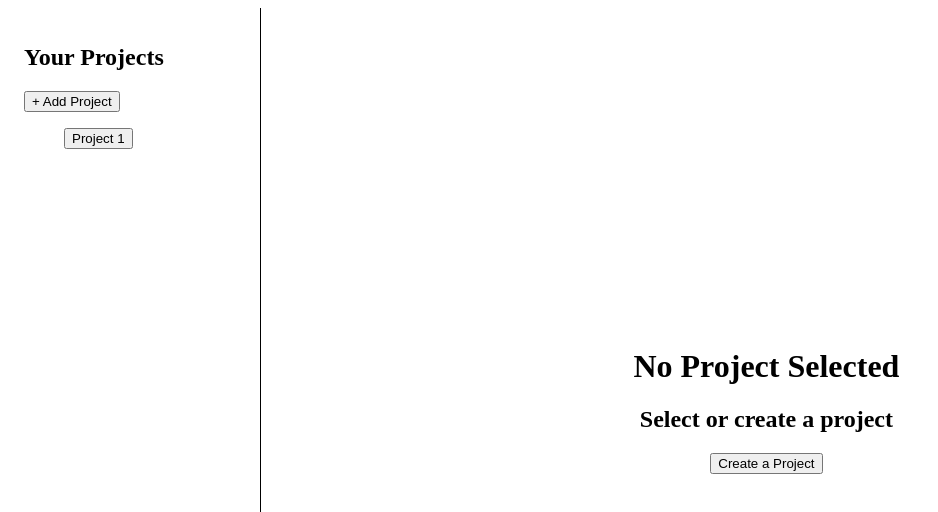
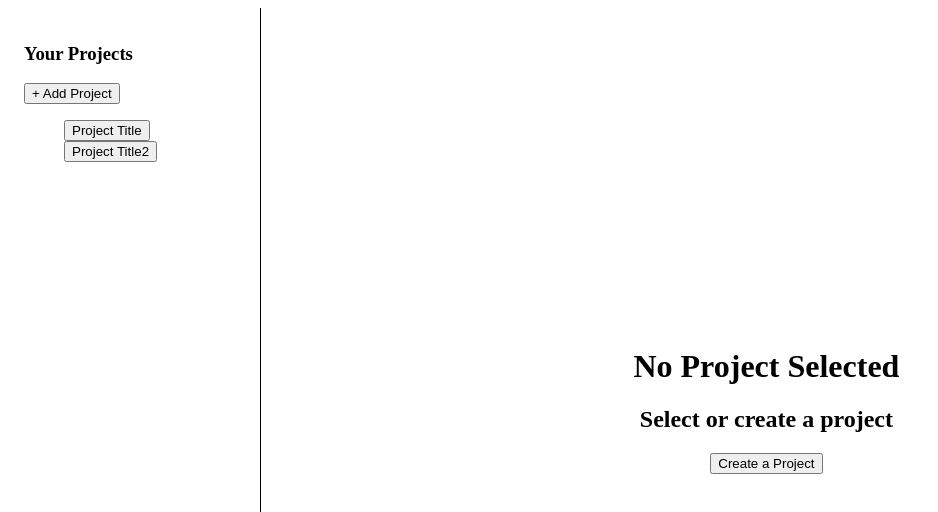
Before and after one commit to CatarinaPBressan/ReactUpskillingProjects, a React (Vite) app in the folder project2_project_management/: page / in a window 1280 px wide. Shown: the top 512 px of the page, without its empty margins (0-938 px from the left). Built offline with nearby package versions, Linux system fonts and the light colour scheme.

Commit message:
Split into components & try to clear a task

```diff
--- a/project2_project_management/src/App.jsx
+++ b/project2_project_management/src/App.jsx
@@ -1,72 +1,71 @@
+import { useState } from "react";
+
+import CreateProjectPage from "./components/CreateProjectPage";
+import NoProjectPage from "./components/NoProjectPage";
+import ProjectPage from "./components/ProjectPage";
+import Sidebar from "./components/Sidebar";
+
+/*
+projects:
+[{
+  title: "Project Title",
+  dueDate: "04/09/2026",
+  description: "Project description",
+  tasks: ["Implement the React Project Management project"]
+}]*/
 function App() {
+  const [projects, setProjects] = useState([
+    {
+      title: "Project Title",
+      dueDate: "04/09/2026",
+      description: "Project descriptionzzzzz",
+      tasks: [],
+    },
+    {
+      title: "Project Title2",
+      dueDate: "20/09/2026",
+      description: "Project descriptionaaaaaa",
+      tasks: ["Implement the React Project Management project"],
+    },
+  ]);
+  const [isCreatingProject, setIsCreatingProject] = useState(false);
+  const [selectedProject, setSelectedProject] = useState(undefined);
+
+  const handleSelectProject = (projectTitle) => {
+    setIsCreatingProject(false);
+    setSelectedProject(
+      projects.find((project) => project.title === projectTitle),
+    );
+  };
+
+  const handleClearProjectTask = (task) => {
+    setSelectedProject((prevSelectedProject) => {
+      console.log(prevSelectedProject);
+      console.log("trying to clear " + task);
+      console.log(prevSelectedProject.tasks.filter((_task) => _task !== task));
+      // return prevSelectedProject;
+      return {
+        ...prevSelectedProject,
+        tasks: prevSelectedProject.tasks.filter((_task) => _task !== task),
+      };
+      // return (prevSelectedProject.tasks = prevSelectedProject.tasks.filter(
+      //   (_task) => _task !== task,
+      // ));
+    });
+  };
+
   return (
     <div id="pageContainer">
-      <aside>
-        <h1>Your Projects</h1>
-        <button>+ Add Project</button>
-        <ul>
-          <li>
-            <button>Project 1</button>
-          </li>
-        </ul>
-      </aside>
+      <Sidebar projects={projects} onSelectProject={handleSelectProject} />
       <main>
-        <div id="noProjectPage" className="page">
-          <div className="center">
-            <h1>No Project Selected</h1>
-            <h2>Select or create a project</h2>
-            <button>Create a Project</button>
-          </div>
-        </div>
-        <div id="createProjectPage" className="page">
-          <h1>New Project</h1>
-
-          <section className="inputs">
-            <div className="controls">
-              <button>Cancel</button>
-              <button>Save</button>
-            </div>
-            <div className="input-group">
-              <label htmlFor="title">Project title</label>
-              <input type="text" id="title" />
-            </div>
-            <div className="input-group">
-              <label htmlFor="description">Project description</label>
-              <textarea id="description" />
-            </div>
-            <div className="input-group">
-              <label htmlFor="dueDate">Due date</label>
-              <input type="date" id="dueDate" />
-            </div>
-          </section>
-        </div>
-        <div id="projectPage" className="page">
-          <h1>Project Title</h1>
-          <div className="controls">
-            <button>Delete</button>
-          </div>
-          <div className="project-info">
-            <p className="due-date">04/09/2026</p>
-            <p className="project-description">Project description</p>
-          </div>
-
-          <div className="tasks-container">
-            <h2>Tasks</h2>
-            <div className="task-input-group">
-              <input type="text" placeholder="Task description" />
-              <button>Add task</button>
-            </div>
-            <div>
-              <ul>
-                <li>No tasks added</li>
-                <li className="task">
-                  <p>Implement the React Project Management project</p>
-                  <button>Clear</button>
-                </li>
-              </ul>
-            </div>
-          </div>
-        </div>
+        {!selectedProject && !isCreatingProject && <NoProjectPage />}
+        {!selectedProject && isCreatingProject && <CreateProjectPage />}
+        {selectedProject && (
+          <ProjectPage
+            project={selectedProject}
+            onClearProjectTaskClick={handleClearProjectTask}
+          />
+        )}
       </main>
     </div>
   );
--- /dev/null
+++ b/project2_project_management/src/components/CreateProjectPage.jsx
@@ -0,0 +1,26 @@
+export default function CreateProjectPage({}) {
+  return (
+    <div id="createProjectPage" className="page">
+      <h1>New Project</h1>
+
+      <section className="inputs">
+        <div className="controls">
+          <button>Cancel</button>
+          <button>Save</button>
+        </div>
+        <div className="input-group">
+          <label htmlFor="title">Project title</label>
+          <input type="text" id="title" />
+        </div>
+        <div className="input-group">
+          <label htmlFor="description">Project description</label>
+          <textarea id="description" />
+        </div>
+        <div className="input-group">
+          <label htmlFor="dueDate">Due date</label>
+          <input type="date" id="dueDate" />
+        </div>
+      </section>
+    </div>
+  );
+}
--- /dev/null
+++ b/project2_project_management/src/components/NoProjectPage.jsx
@@ -0,0 +1,11 @@
+export default function NoProjectPage() {
+  return (
+    <div id="noProjectPage" className="page">
+      <div className="center">
+        <h1>No Project Selected</h1>
+        <h2>Select or create a project</h2>
+        <button>Create a Project</button>
+      </div>
+    </div>
+  );
+}
--- /dev/null
+++ b/project2_project_management/src/components/ProjectPage.jsx
@@ -0,0 +1,40 @@
+import { useState } from "react";
+
+export default function ProjectPage({ project, onClearProjectTaskClick }) {
+  return (
+    <div id="projectPage" className="page">
+      <h1>{project.title}</h1>
+      <div className="controls">
+        <button>Delete</button>
+      </div>
+      <div className="project-info">
+        <p className="due-date">{project.dueDate}</p>
+        <p className="project-description">{project.description}</p>
+      </div>
+
+      <div className="tasks-container">
+        <h2>Tasks</h2>
+        <div className="task-input-group">
+          <input type="text" placeholder="Task description" />
+          <button>Add task</button>
+        </div>
+        <div>
+          <ul>
+            {project.tasks?.length ? (
+              project.tasks.map((task) => (
+                <li className="task" key={task}>
+                  <p>{task}</p>
+                  <button onClick={() => onClearProjectTaskClick(task)}>
+                    Clear
+                  </button>
+                </li>
+              ))
+            ) : (
+              <li>No tasks added</li>
+            )}
+          </ul>
+        </div>
+      </div>
+    </div>
+  );
+}
--- /dev/null
+++ b/project2_project_management/src/components/Sidebar.jsx
@@ -0,0 +1,17 @@
+export default function Sidebar({ projects, onSelectProject }) {
+  return (
+    <aside>
+      <h3>Your Projects</h3>
+      <button>+ Add Project</button>
+      <ul>
+        {projects.map((project) => (
+          <li key={project.title}>
+            <button onClick={() => onSelectProject(project.title)}>
+              {project.title}
+            </button>
+          </li>
+        ))}
+      </ul>
+    </aside>
+  );
+}
```
